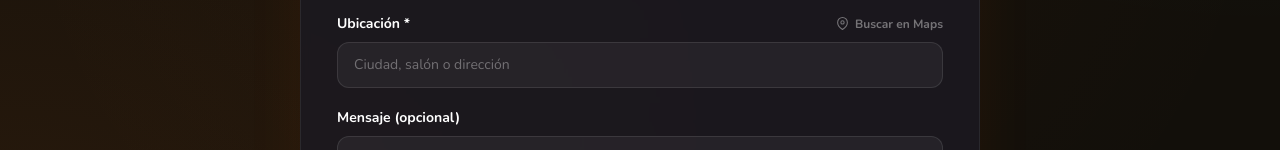
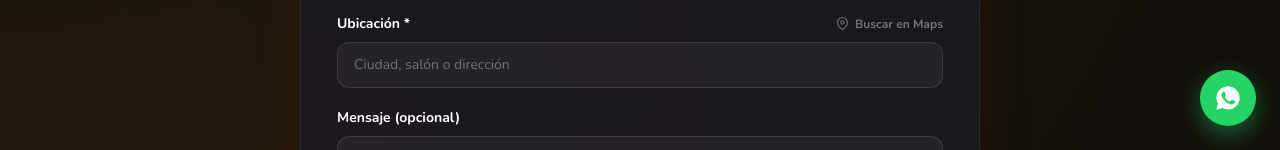
Before and after one commit to tomascrotti/vicrobox, a Next.js app: page /cotizar in a window 1280 px wide. Shown: the part 650-800 px from the top of the page. Built offline with nearby package versions, Linux system fonts and the light colour scheme; no server answers; the database is empty.

Commit message:
fix(fab): boton flotante lleva al form de cotizar, no a whatsapp

```diff
--- a/src/app/(public)/layout.tsx
+++ b/src/app/(public)/layout.tsx
@@ -1,21 +1,18 @@
-import { getSettings } from '@/lib/data/settings'
 import { Header } from '@/components/public/Header'
 import { Footer } from '@/components/public/Footer'
 import { WhatsAppFAB } from '@/components/public/WhatsAppFAB'
 
-export default async function PublicLayout({
+export default function PublicLayout({
   children,
 }: {
   children: React.ReactNode
 }) {
-  const settings = await getSettings()
-
   return (
     <>
       <Header />
       <main className="flex-1">{children}</main>
       <Footer />
-      <WhatsAppFAB phoneNumber={settings.whatsapp_number} />
+      <WhatsAppFAB />
     </>
   )
 }
--- a/src/components/public/WhatsAppFAB.tsx
+++ b/src/components/public/WhatsAppFAB.tsx
@@ -1,23 +1,15 @@
-type WhatsAppFABProps = {
-  phoneNumber: string
-}
+import Link from 'next/link'
 
-export function WhatsAppFAB({ phoneNumber }: WhatsAppFABProps) {
-  if (!phoneNumber) return null
-
-  const href = `https://wa.me/${phoneNumber}?text=${encodeURIComponent('¡Hola! Quiero más información sobre Vicrobox 🎉')}`
-
+export function WhatsAppFAB() {
   return (
-    <a
-      href={href}
-      target="_blank"
-      rel="noopener noreferrer"
-      aria-label="Escribinos por WhatsApp"
+    <Link
+      href="/cotizar"
+      aria-label="Cotizá tu evento"
       className="fixed bottom-6 right-6 z-50 flex items-center justify-center w-14 h-14 rounded-full bg-[#25D366] shadow-[0_8px_24px_rgba(37,211,102,0.45)] hover:scale-110 transition-transform"
     >
       <svg width="28" height="28" viewBox="0 0 24 24" fill="white" aria-hidden="true">
         <path d="M12.04 2c-5.46 0-9.91 4.45-9.91 9.91 0 1.75.46 3.45 1.32 4.95L2.05 22l5.25-1.38c1.45.79 3.08 1.21 4.74 1.21 5.46 0 9.91-4.45 9.91-9.91S17.5 2 12.04 2zm5.79 14.07c-.24.68-1.4 1.3-1.93 1.38-.49.08-1.12.11-1.81-.11-.42-.13-.95-.31-1.64-.6-2.88-1.24-4.76-4.15-4.9-4.34-.14-.19-1.17-1.55-1.17-2.96 0-1.4.74-2.09 1-2.38.26-.28.57-.35.76-.35.19 0 .38 0 .54.01.18.01.41-.07.64.49.24.58.81 2 .88 2.14.07.14.12.31.02.5-.1.19-.15.31-.3.48-.15.17-.31.38-.45.51-.15.14-.3.3-.13.59.17.29.76 1.25 1.63 2.03 1.12 1 2.06 1.31 2.36 1.46.29.14.46.12.63-.07.17-.19.72-.84.91-1.13.19-.29.39-.24.65-.14.27.1 1.69.8 1.98.94.29.15.49.22.56.34.07.13.07.74-.17 1.42z" />
       </svg>
-    </a>
+    </Link>
   )
 }
```
